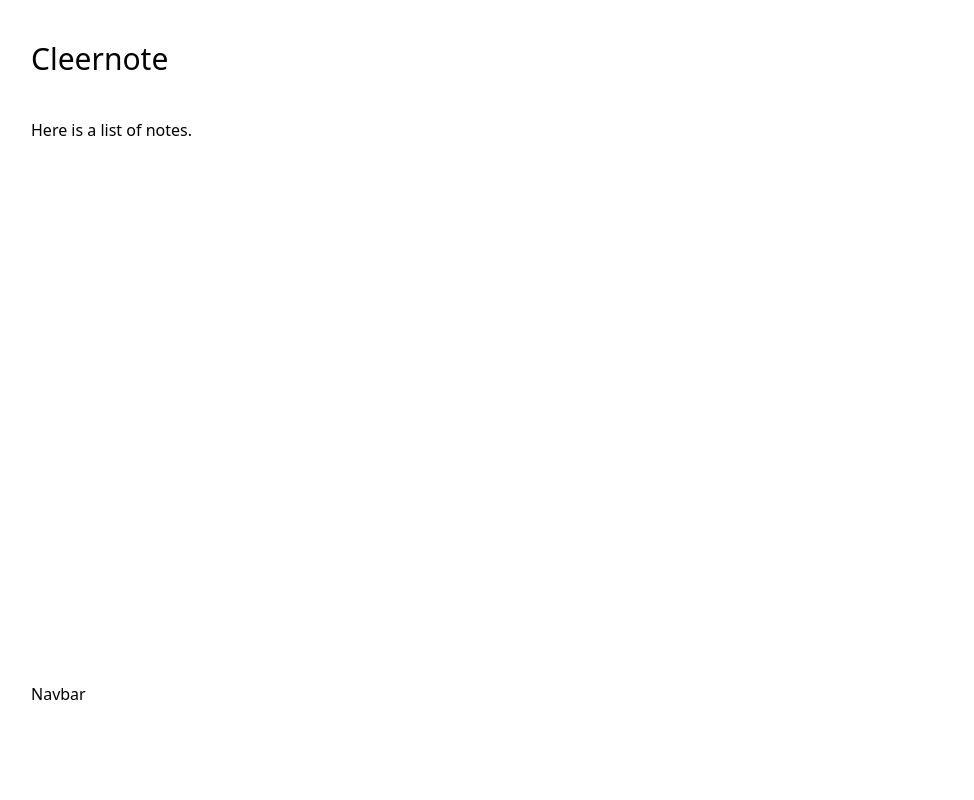
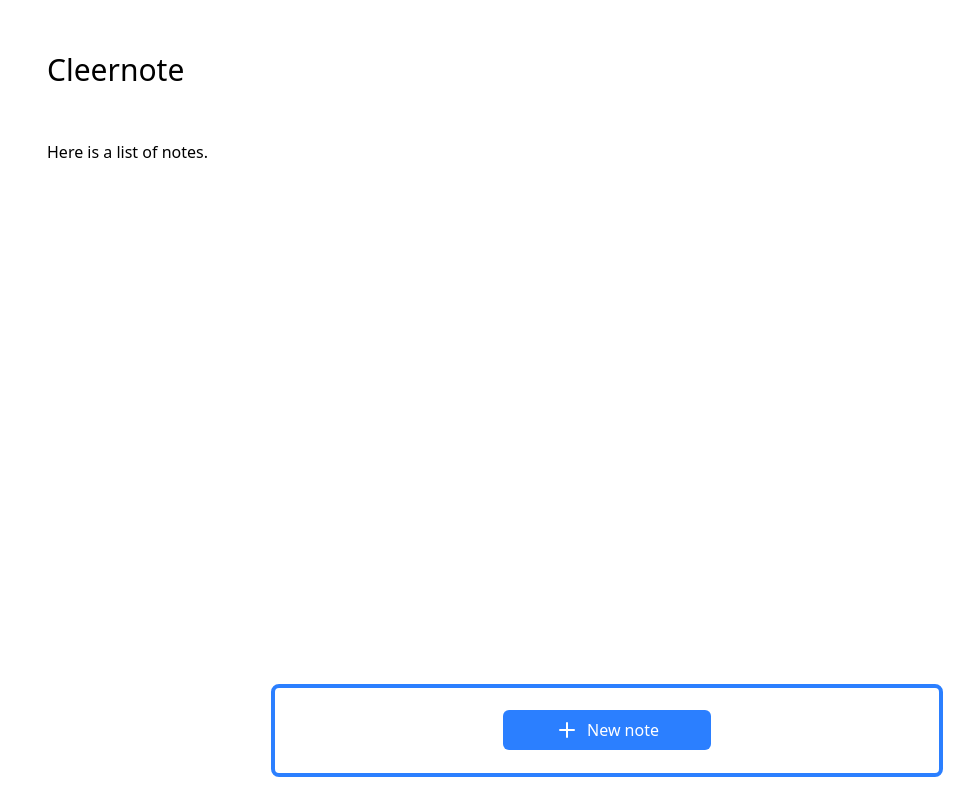
Before and after one commit to rafajdev/Cleernote, a React (Vite) app: page / in a window 1280 px wide. Shown: the whole page, without its empty margins (33-1007 px from the left). Built offline with nearby package versions, Linux system fonts and the light colour scheme.

Commit message:
feat: Atualiza layout da página NoteList com novos estilos e componentes

```diff
--- a/src/pages/NoteList.tsx
+++ b/src/pages/NoteList.tsx
@@ -1,14 +1,23 @@
+import Button from "../components/Button";
+import Navbar from "../components/Navbar";
+import { Plus } from 'lucide-react';
+
 export default function NoteList() {
   return (
     <div className="flex flex-col w-dvw h-dvh">
-      <header className="flex items-center h-2/12 px-16">
+      <header className="flex items-center h-3/14 px-20">
         <h1 className="text-3xl">Cleernote</h1>
       </header>
-      <main className="h-8/10 px-16">
+      <main className="h-8/10 px-20">
         <p>Here is a list of notes.</p>
       </main>
-      <footer className="h-2/12 px-16">
-        <p>Navbar</p>
+      <footer className="flex justify-center items-center h-3/14 px-20">
+        <Navbar>
+          <Button>
+            <Plus />
+            New note
+          </Button>
+        </Navbar>
       </footer>
     </div>
   )
```
